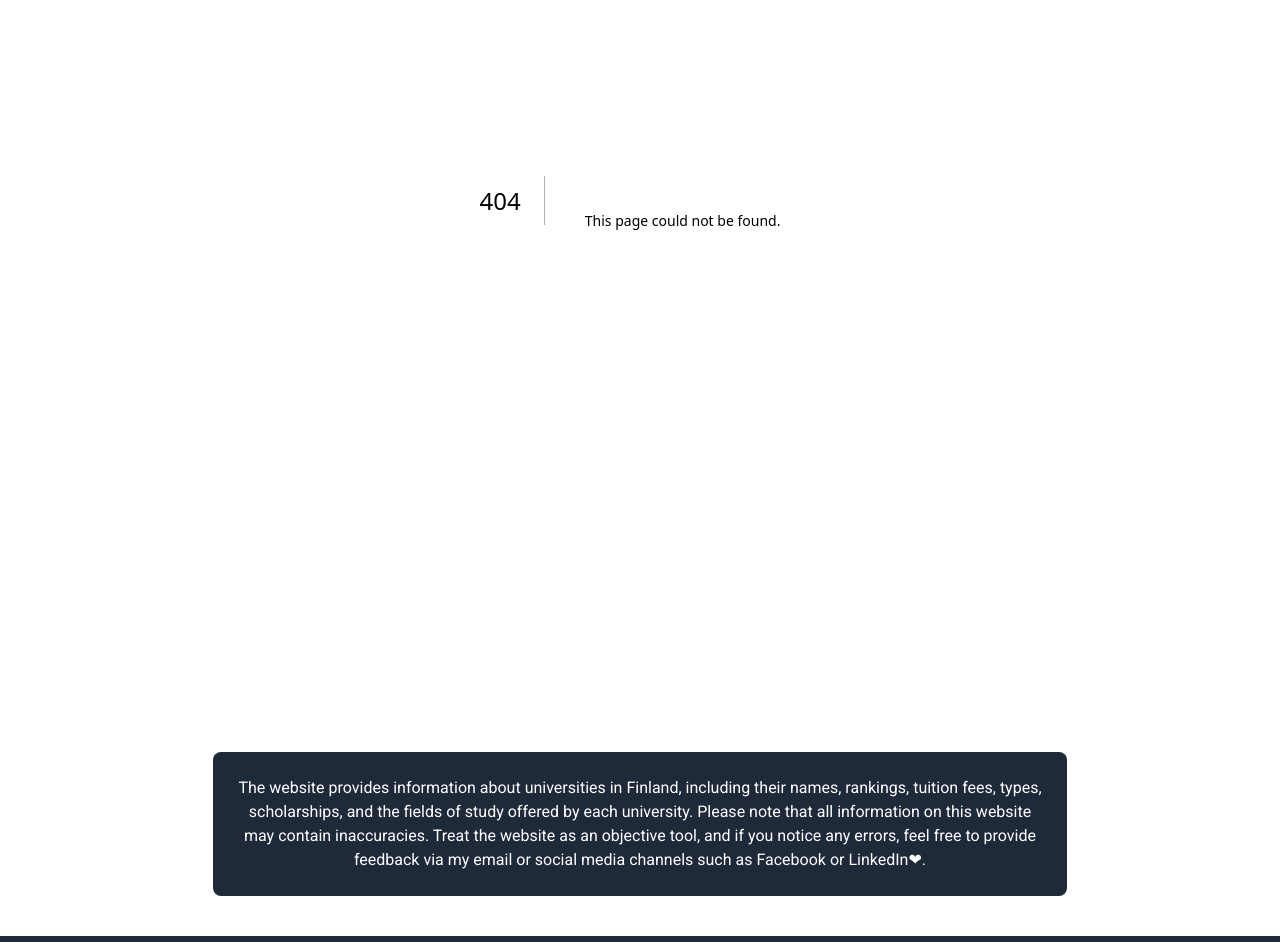
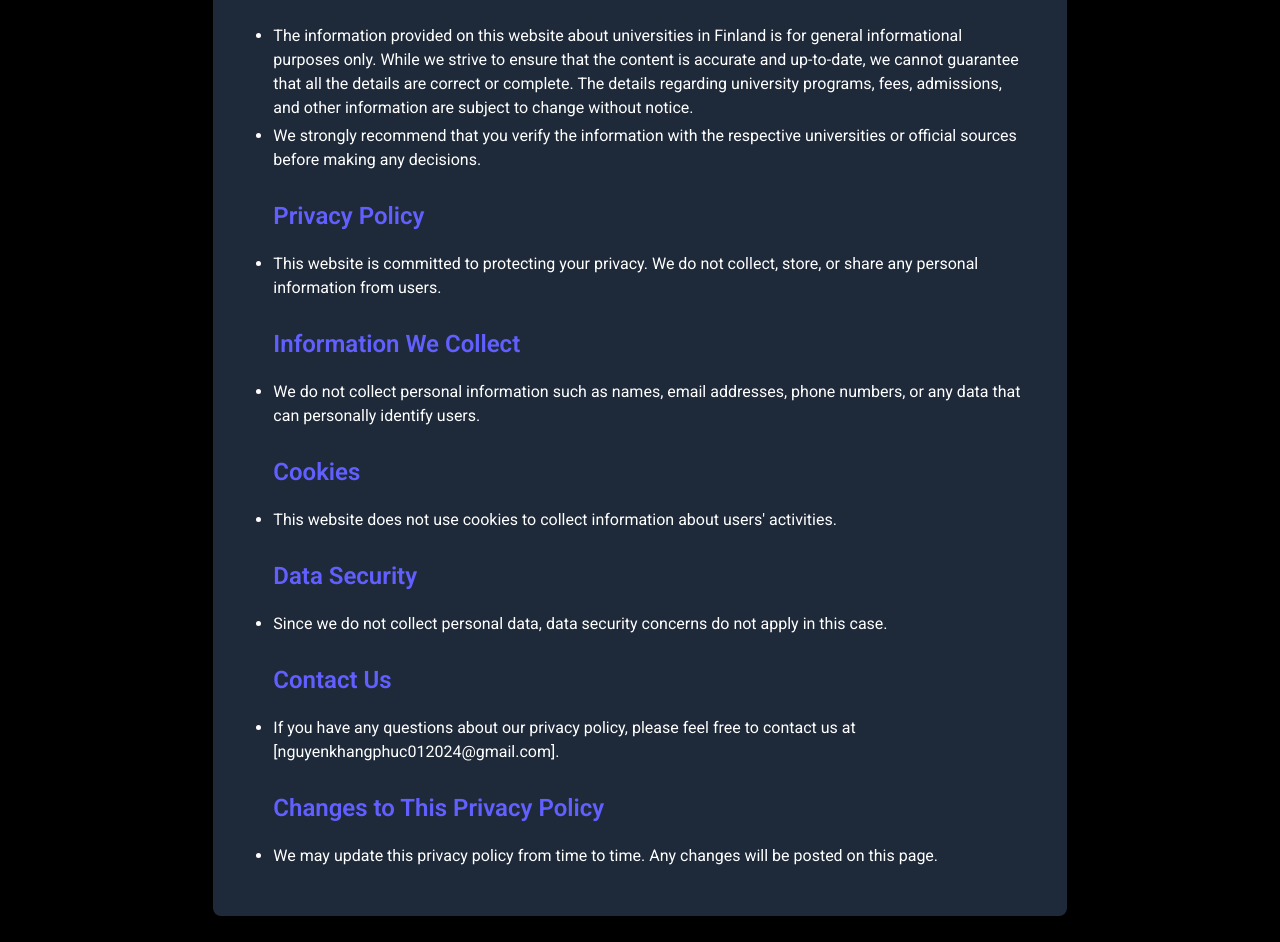
Before and after one commit to NguyenKhangPhuc/FinlandUni-FrontEnd, a Next.js app: page /disclaimer-and-privacy-policy in a window 1280 px wide. Before the commit this address had no page. Shown: the part 260-1202 px from the top of the page. Built offline with nearby package versions, Linux system fonts and the light colour scheme.

Commit message:
Bugs/Privacy policy page: Fixing small bug about dropdownfilter, finished design and content for the privacy policy page

```diff
--- a/components/DropDownFilter.tsx
+++ b/components/DropDownFilter.tsx
@@ -5,19 +5,20 @@ import { Dispatch, SetStateAction, useState } from "react"
 interface Props {
     options: Array<string>,
     handleFilter: (value: string) => void,
-    kind: 'degree' | 'field' | 'uniType' | 'uniFieldType'
+    kind: 'Degree' | 'Field' | 'University' | 'Field of studies'
 
 }
 
 interface ButtonProps {
     setCurrentOption: Dispatch<SetStateAction<string>>
     handleFilter: (value: string) => void
+    kind: 'Degree' | 'Field' | 'University' | 'Field of studies'
 }
 
-const DeleteButton = ({ setCurrentOption, handleFilter }: ButtonProps) => {
+const DeleteButton = ({ setCurrentOption, handleFilter, kind }: ButtonProps) => {
     return (
         <button className="deleteButton" onClick={() => {
-            setCurrentOption('Options')
+            setCurrentOption(kind)
             handleFilter('')
         }}>
             <svg
@@ -51,39 +52,7 @@ const DeleteButton = ({ setCurrentOption, handleFilter }: ButtonProps) => {
 
 const DropDownFilter = ({ options, handleFilter, kind }: Props) => {
     const searchParams = useSearchParams()
-    let queryOption;
-
-    switch (kind) {
-        case 'degree':
-            queryOption = searchParams.get('degree');
-            if (!queryOption) {
-                queryOption = 'Degree'
-            }
-            break;
-        case 'field':
-            queryOption = searchParams.get('field');
-            if (!queryOption) {
-                queryOption = 'Field of studies'
-            }
-            break;
-        case 'uniFieldType':
-            queryOption = searchParams.get('uniFieldType');
-            if (!queryOption) {
-                queryOption = 'Field of studies'
-            }
-            break;
-        case 'uniType':
-            queryOption = searchParams.get('uniType');
-            if (!queryOption) {
-                queryOption = 'Type of university'
-            }
-            break;
-        default:
-            if (!queryOption) {
-                queryOption = 'Option'
-            }
-            break;
-    }
+    const queryOption = searchParams.get(kind) || kind;
 
 
     const [currentOption, setCurrentOption] = useState(queryOption)
@@ -126,7 +95,7 @@ const DropDownFilter = ({ options, handleFilter, kind }: Props) => {
                 </MenuItems>
 
             </Menu>
-            {currentOption != 'Options' && <DeleteButton handleFilter={handleFilter} setCurrentOption={setCurrentOption} />}
+            {currentOption != kind && <DeleteButton handleFilter={handleFilter} setCurrentOption={setCurrentOption} kind={kind} />}
 
         </>
 
--- a/components/Header.tsx
+++ b/components/Header.tsx
@@ -25,11 +25,11 @@ const Header = () => {
                 },
                 {
                     link_title: 'Living cost and external fees',
-                    link: '/finland-overview'
+                    link: '/living-cost-and-external-fees'
                 },
                 {
                     link_title: 'Accomodation',
-                    link: '/finland-overview'
+                    link: '/accomodation'
                 }
             ]
         },
@@ -38,11 +38,11 @@ const Header = () => {
             links: [
                 {
                     link_title: 'About Degrees',
-                    link: '/finland-overview'
+                    link: '/degree'
                 },
                 {
                     link_title: 'Universities List',
-                    link: '/finland-overview'
+                    link: '/'
                 }
             ]
         },
@@ -51,7 +51,7 @@ const Header = () => {
             links: [
                 {
                     link_title: 'Disclaimer and Privacy Policy',
-                    link: '/finland-overview'
+                    link: '/disclaimer-and-privacy-policy'
                 },
                 {
                     link_title: 'Term of Services',
--- a/components/ListUni.tsx
+++ b/components/ListUni.tsx
@@ -40,8 +40,8 @@ const ListUni = ({ universities }: { universities: Array<University> }) => {
         <>
             <SearchingPart handleQueryChange={handleQueryChange} items={universities} />
             <div className="w-full max-w-4xl flex justify-center p-5 gap-5 items-center">
-                <DropDownFilter options={uniField} handleFilter={handleUniFieldType} kind="uniFieldType" />
-                <DropDownFilter options={uniTypes} handleFilter={handleUniTypeChange} kind="uniType" />
+                <DropDownFilter options={uniField} handleFilter={handleUniFieldType} kind="Field" />
+                <DropDownFilter options={uniTypes} handleFilter={handleUniTypeChange} kind="University" />
             </div>
             {paginatedUniversities?.map((university, index) => {
                 return (
--- a/components/Majors.tsx
+++ b/components/Majors.tsx
@@ -22,8 +22,8 @@ const Majors = ({ majors, fieldOptions }: { majors: Array<Major>, id: string, fi
 
             <SearchingPart handleQueryChange={handleQueryChange} items={majors} />
             <div className=" w-full max-w-4xl flex justify-center p-5 gap-5 items-center">
-                <DropDownFilter options={degreeOptions} handleFilter={handleDegreeChange} kind='degree' />
-                <DropDownFilter options={fieldOptions} handleFilter={handleFieldChange} kind='field' />
+                <DropDownFilter options={degreeOptions} handleFilter={handleDegreeChange} kind='Degree' />
+                <DropDownFilter options={fieldOptions} handleFilter={handleFieldChange} kind='Field of studies' />
             </div>
             {paginatedItems?.map((major) => {
                 if ('major' in major) {
--- a/services/PageService.tsx
+++ b/services/PageService.tsx
@@ -13,10 +13,10 @@ const usePageService = (items: Array<University> | Array<Major> | undefined) =>
 
     const query = searchParams.get('query') || ''
     const receivedPage = parseInt(searchParams.get('page') ?? '1', 10);
-    const degreeOption = searchParams.get('degree') || ''
-    const field = searchParams.get('field') || ''
-    const uniType = searchParams.get('uniType') || ''
-    const uniFieldType = searchParams.get('uniFieldType') || ''
+    const degreeOption = searchParams.get('Degree') || ''
+    const field = searchParams.get('Field of studies') || ''
+    const uniType = searchParams.get('University') || ''
+    const uniFieldType = searchParams.get('Field') || ''
     const itemsPerPage = 4;
     const filteredItems = items?.filter((uni) => {
         if ('name' in uni) {
@@ -58,8 +58,8 @@ const usePageService = (items: Array<University> | Array<Major> | undefined) =>
         params.set('query', value)
         params.set('page', '1')
         if (value == '') {
-            params.set('degree', '')
-            params.set('field', '')
+            params.set('Degree', '')
+            params.set('Field of studies', '')
         }
         if (router) {
             router.push(`${pathname}?${params.toString()}`, { scroll: false })
@@ -69,7 +69,7 @@ const usePageService = (items: Array<University> | Array<Major> | undefined) =>
 
     const handleDegreeChange = (value: string) => {
         const params = new URLSearchParams(searchParams)
-        params.set('degree', value)
+        params.set('Degree', value)
         params.set('page', '1')
         if (router) {
             router.push(`${pathname}?${params.toString()}`, { scroll: false })
@@ -80,7 +80,7 @@ const usePageService = (items: Array<University> | Array<Major> | undefined) =>
 
     const handleFieldChange = (value: string) => {
         const params = new URLSearchParams(searchParams)
-        params.set('field', value)
+        params.set('Field of studies', value)
         params.set('page', '1')
         if (router) {
             router.push(`${pathname}?${params.toString()}`, { scroll: false })
@@ -90,7 +90,7 @@ const usePageService = (items: Array<University> | Array<Major> | undefined) =>
 
     const handleUniTypeChange = (value: string) => {
         const params = new URLSearchParams(searchParams)
-        params.set('uniType', value)
+        params.set('University', value)
         params.set('page', '1')
         if (router) {
             router.push(`${pathname}?${params.toString()}`, { scroll: false })
@@ -100,7 +100,7 @@ const usePageService = (items: Array<University> | Array<Major> | undefined) =>
 
     const handleUniFieldType = (value: string) => {
         const params = new URLSearchParams(searchParams)
-        params.set('uniFieldType', value)
+        params.set('Field', value)
         params.set('page', '1')
         if (router) {
             router.push(`${pathname}?${params.toString()}`, { scroll: false })
--- /dev/null
+++ b/src/app/degree/page.tsx
@@ -0,0 +1,23 @@
+export default function Home() {
+    return (
+        <div className="w-full flex flex-col items-center text-white mt-10">
+            <div className="header w-full text-center">About Degrees</div>
+            <div className="w-2/3 text-center opacity-70 pb-5">Explore nearly 600 bachelor’s and master’s programs offered in English in Finland. Whether you&apos;re looking to boost your career or delve into research and doctoral studies, Finland provides a wide range of opportunities to help you expand your knowledge and pursue your academic goals.</div>
+            <section className="w-2/3 text-white bg-gray-800 p-10 rounded-lg">
+
+                <h2 className="text-indigo-500">How to start?</h2>
+                <ul>
+                    <li>Ready to start your journey? Browse the array of English-taught programmes through the <a href="https://studyinfo.fi/" className="underline text-blue-500">Studyinfo.fi</a> portal or directly on the universities&apos; websites. </li>
+                </ul>
+
+                <h2 className="text-indigo-500">Bachelor, Master, and Doctoral degrees</h2>
+                <ul>
+                    <li>Begin your journey with your upper secondary school certificate. <strong>University bachelor&apos;s degrees</strong> typically take 3 years to complete (approximately 180 ETCS), while UAS degrees range from 3.5 to 4.5 years (approximately 210 - 240 ETCS), offering a pathway to a successful career and the potential to pursue a master’s degree later.</li>
+                    <li><strong>University master’s programs</strong> typically often take 2 years (120 ETCS) to complete, while <strong>UAS master&apos;s programs</strong> are often slightly shorter, ranging from 1 to 1.5 years (60-90 ETCS). If you’re looking at a UAS master’s, keep in mind that 2 years of relevant work experience in your field is a prerequisite.</li>
+                    <li>Embark on around 4 years of doctoral studies at one of our universities. For more information, don&apos;t hesitate to contact the universities directly.</li>
+                </ul>
+            </section>
+        </div>
+
+    )
+}
--- /dev/null
+++ b/src/app/disclaimer-and-privacy-policy/page.tsx
@@ -0,0 +1,46 @@
+export default function Home() {
+    return (
+        <div className="w-full flex flex-col items-center text-white mt-10">
+            <div className="header w-full text-center pb-5">Disclaimer and Privacy Policy</div>
+            <section className="w-2/3 text-white bg-gray-800 p-10 rounded-lg">
+
+                <h2 className="text-indigo-500">Disclaimer</h2>
+                <ul>
+                    <li>The information provided on this website about universities in Finland is for general informational purposes only. While we strive to ensure that the content is accurate and up-to-date, we cannot guarantee that all the details are correct or complete. The details regarding university programs, fees, admissions, and other information are subject to change without notice. </li>
+                    <li>We strongly recommend that you verify the information with the respective universities or official sources before making any decisions.</li>
+                </ul>
+
+                <h2 className="text-indigo-500">Privacy Policy</h2>
+                <ul>
+                    <li>This website is committed to protecting your privacy. We do not collect, store, or share any personal information from users.</li>
+                </ul>
+
+                <h2 className="text-indigo-500">Information We Collect</h2>
+                <ul>
+                    <li>We do not collect personal information such as names, email addresses, phone numbers, or any data that can personally identify users.</li>
+                </ul>
+
+                <h2 className="text-indigo-500">Cookies</h2>
+                <ul>
+                    <li>This website does not use cookies to collect information about users&apos; activities.</li>
+                </ul>
+
+                <h2 className="text-indigo-500">Data Security</h2>
+                <ul>
+                    <li>Since we do not collect personal data, data security concerns do not apply in this case.</li>
+                </ul>
+
+                <h2 className="text-indigo-500">Contact Us</h2>
+                <ul>
+                    <li>If you have any questions about our privacy policy, please feel free to contact us at [nguyenkhangphuc012024@gmail.com].</li>
+                </ul>
+
+                <h2 className="text-indigo-500">Changes to This Privacy Policy</h2>
+                <ul>
+                    <li>We may update this privacy policy from time to time. Any changes will be posted on this page.</li>
+                </ul>
+            </section>
+        </div>
+
+    )
+}
--- a/src/app/finland-overview/page.tsx
+++ b/src/app/finland-overview/page.tsx
@@ -1,7 +1,8 @@
 export default function Home() {
     return (
         <div className="w-full flex flex-col items-center text-white mt-10">
-            <div className="header w-full text-center pb-5">Overview about Finland</div>
+            <div className="header w-full text-center">Overview about Finland</div>
+            <div className="w-2/3 text-center opacity-70 pb-5">Finland: A Smart Choice for a Bright Future.</div>
             <section className="w-2/3 text-white bg-gray-800 p-10 rounded-lg">
 
 
```
